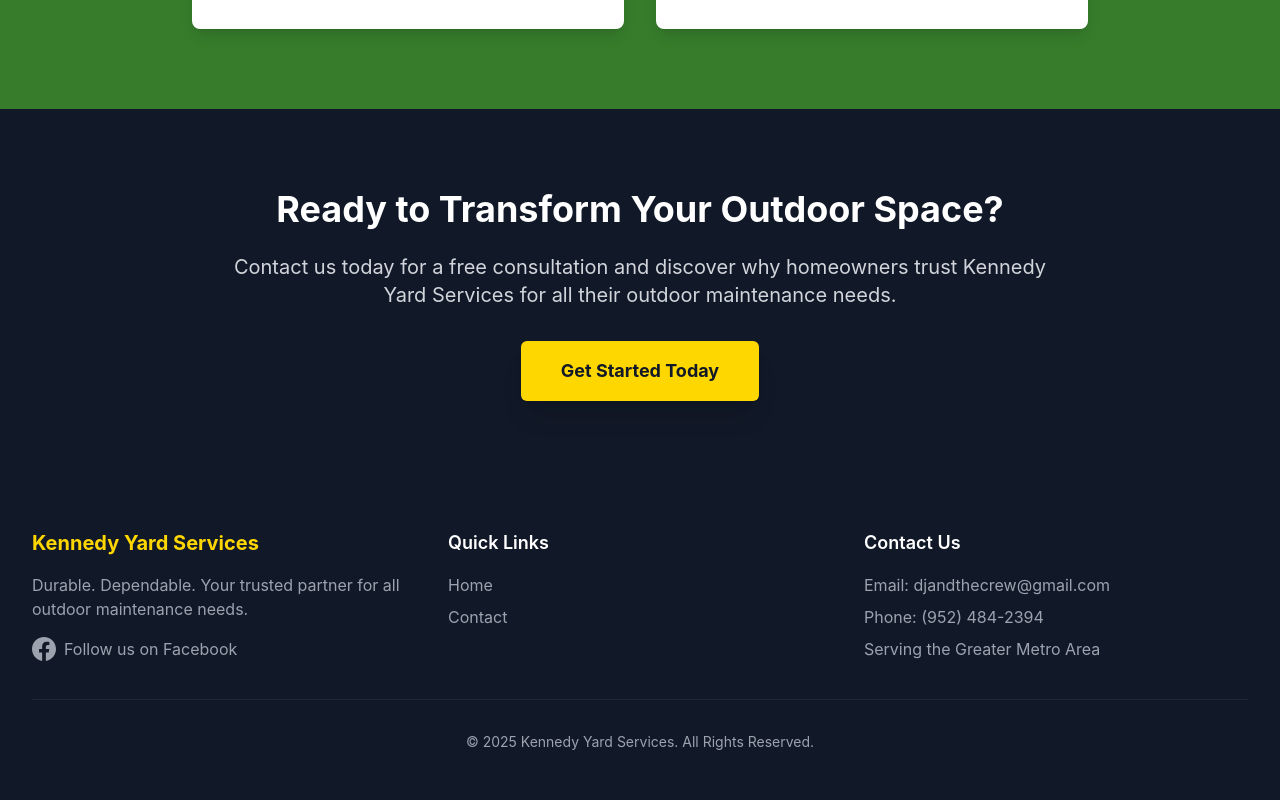
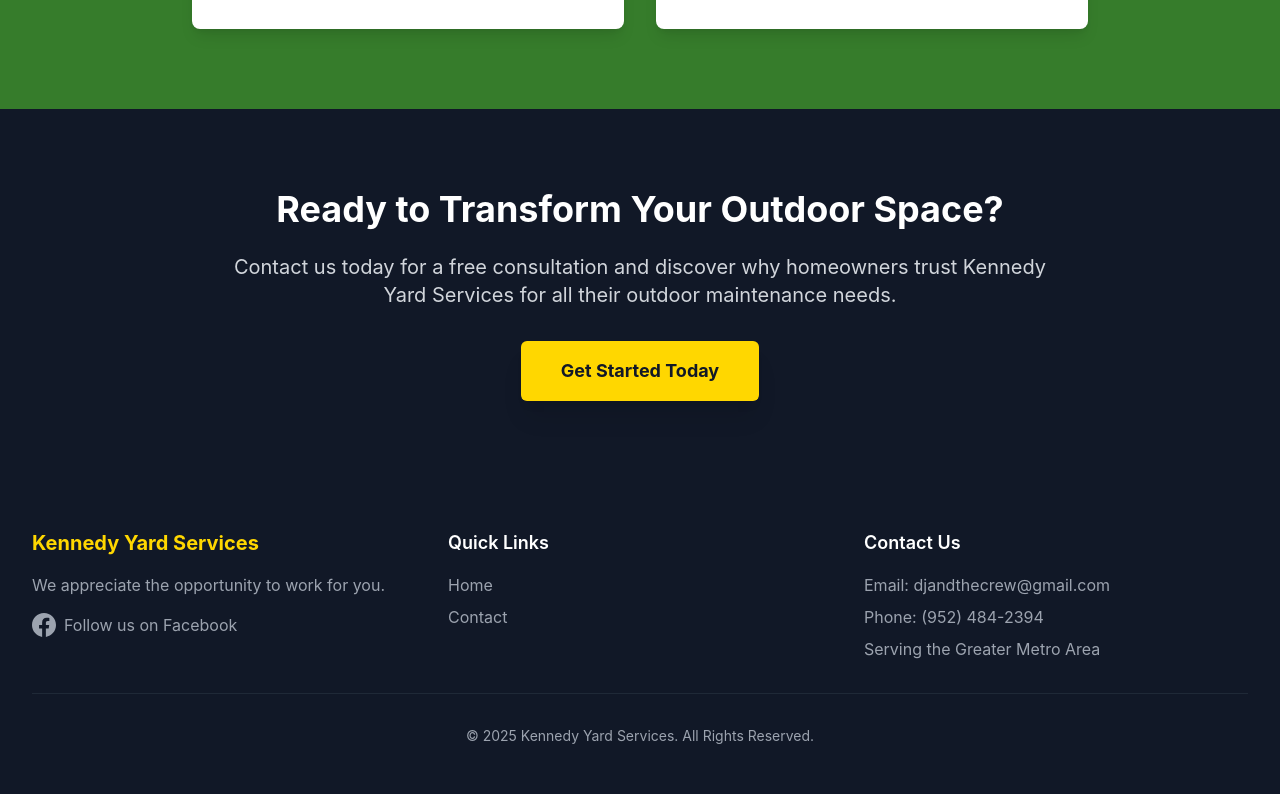
Before and after one commit to sethkennedy1/kennedy-yard-services, a Next.js app: page / in a window 1280 px wide. Shown: the part 3159-3959 px from the top of the page. Built offline with nearby package versions, Linux system fonts and the light colour scheme.

Commit message:
Update footer motto to match new tagline

```diff
--- a/components/Footer.tsx
+++ b/components/Footer.tsx
@@ -11,7 +11,7 @@
               Kennedy Yard Services
             </h3>
             <p className="text-gray-400 mb-4">
-              Durable. Dependable. Your trusted partner for all outdoor maintenance needs.
+              We appreciate the opportunity to work for you.
             </p>
             <a
               href="https://www.facebook.com/KennedyYardServices"
```
